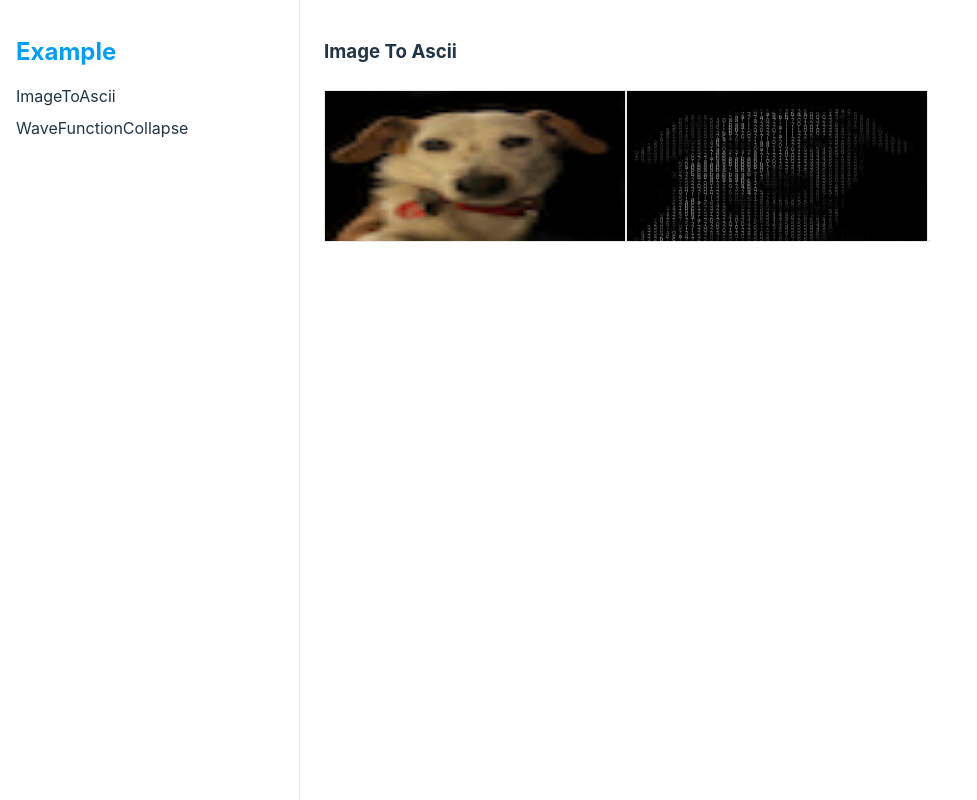
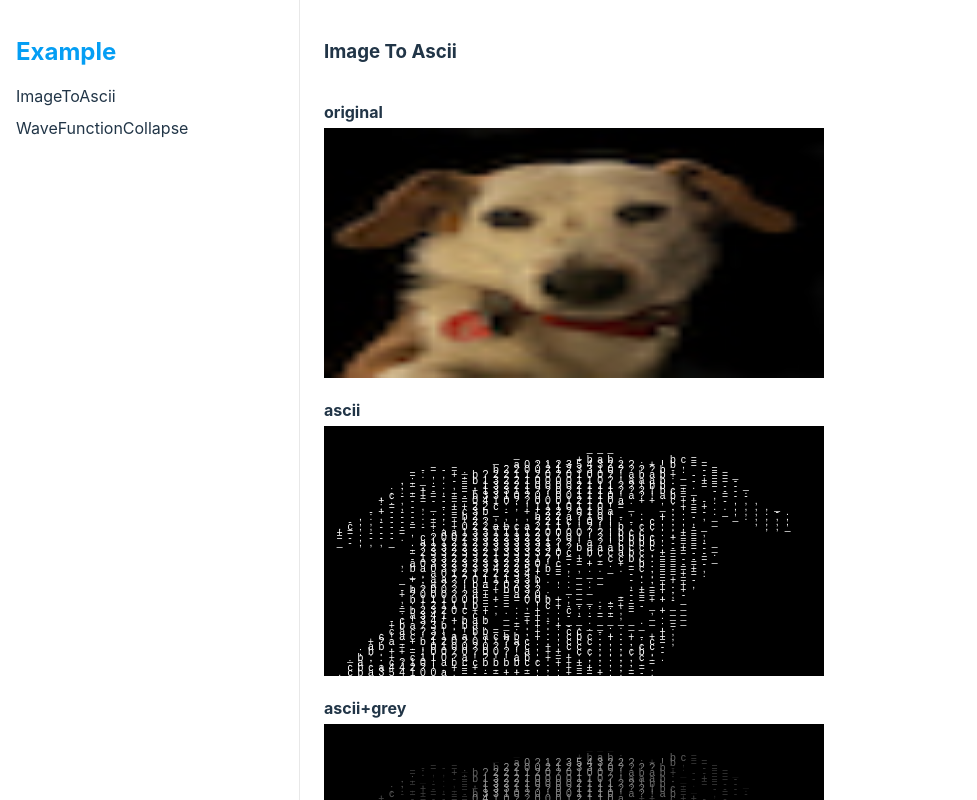
Before and after one commit to kaidu1982/CodingTrain, a Vue app: page /#/imageToAscii in a window 1280 px wide. Shown: the top 800 px of the page, without its empty margins (0-977 px from the left). Built offline with nearby package versions, Linux system fonts and the light colour scheme.

Commit message:
add example

```diff
--- a/src/pages/ImageToAscii.vue
+++ b/src/pages/ImageToAscii.vue
@@ -3,9 +3,18 @@
         <h3>Image To Ascii</h3>
 
         <div class="photo-list">
-            <canvas ref="mainCanvasRef" />
-            <canvas ref="greyCanvasRef" />
-            <div ref="asciiImageRef"></div>
+            <div>
+                <h4>original</h4>
+                <canvas ref="mainCanvasRef" />
+            </div>
+            <div>
+                <h4>ascii</h4>
+                <canvas ref="asciiCanvasRef" />
+            </div>
+            <div>
+                <h4>ascii+grey</h4>
+                <canvas ref="greyCanvasRef" />
+            </div>
         </div>
     </div>
 </template>
@@ -17,6 +26,8 @@ import { loadGloria } from '@/components/util';
 const mainCanvasRef: Ref<HTMLCanvasElement | undefined> =
     ref<HTMLCanvasElement>();
 
+const asciiCanvasRef: Ref<HTMLCanvasElement | undefined> =
+    ref<HTMLCanvasElement>();
 const greyCanvasRef: Ref<HTMLCanvasElement | undefined> =
     ref<HTMLCanvasElement>();
 
@@ -35,7 +46,7 @@ const renderGloria = async () => {
             mainContext.canvas.height
         );
     }
-    if (greyContext) {
+    if (greyContext && asciiContext) {
         const imageData = gloriaImg.getImageData(
             0,
             0,
@@ -56,6 +67,18 @@ const renderGloria = async () => {
         greyContext.font = `${w}px arial`;
         greyContext.textAlign = 'center';
         greyContext.textBaseline = 'middle';
+
+        asciiContext.fillStyle = '#000000';
+        asciiContext.fillRect(
+            0,
+            0,
+            asciiContext.canvas.width,
+            asciiContext.canvas.height
+        );
+        asciiContext.font = `${w}px arial`;
+        asciiContext.textAlign = 'center';
+        asciiContext.textBaseline = 'middle';
+        asciiContext.fillStyle = '#ffffff';
         for (let i = 0; i < gloriaImg.canvas.width; i++) {
             for (let j = 0; j < gloriaImg.canvas.height; j++) {
                 const pixelIndex = (i + j * gloriaImg.canvas.width) * 4;
@@ -64,10 +87,17 @@ const renderGloria = async () => {
                 const b = originalPixels[pixelIndex + 2];
                 const avg = (r + g + b) / 3;
 
-                const charIndex = Math.floor((avg / 255) * density.length);
+                const charIndex =
+                    density.length - Math.floor((avg / 255) * density.length);
 
                 greyContext.fillStyle = `rgb(${avg},${avg},${avg})`;
                 greyContext.fillText(
+                    density.charAt(charIndex),
+                    i * w + w * 0.5,
+                    j * h + h * 0.5
+                );
+
+                asciiContext.fillText(
                     density.charAt(charIndex),
                     i * w + w * 0.5,
                     j * h + h * 0.5
@@ -80,6 +110,7 @@ const renderGloria = async () => {
 const density = 'Ñ@#W$9876543210?!abc;:+=-,._ ';
 
 let mainContext: CanvasRenderingContext2D | undefined = undefined;
+let asciiContext: CanvasRenderingContext2D | undefined = undefined;
 let greyContext: CanvasRenderingContext2D | undefined = undefined;
 const initCanvas = () => {
     if (mainCanvasRef.value) {
@@ -103,6 +134,15 @@ const initCanvas = () => {
             '2d'
         ) as CanvasRenderingContext2D;
     }
+
+    if (asciiCanvasRef.value) {
+        asciiCanvasRef.value.width = devicePixelRatio * width.value;
+        asciiCanvasRef.value.height = devicePixelRatio * height.value;
+
+        asciiContext = asciiCanvasRef.value.getContext(
+            '2d'
+        ) as CanvasRenderingContext2D;
+    }
 };
 
 onMounted(async () => {
@@ -119,12 +159,15 @@ onMounted(async () => {
         margin: 16px 0;
     }
     .photo-list {
-        div,
-        canvas {
-            display: inline-flex;
+        > div {
+            display: flex;
+            flex-direction: column;
             margin: 10px 0;
+            width: 500px;
 
-            border: 1px solid #e8e8e8;
+            h4 {
+                margin: 10px 0 4px 0;
+            }
         }
     }
 }
```
